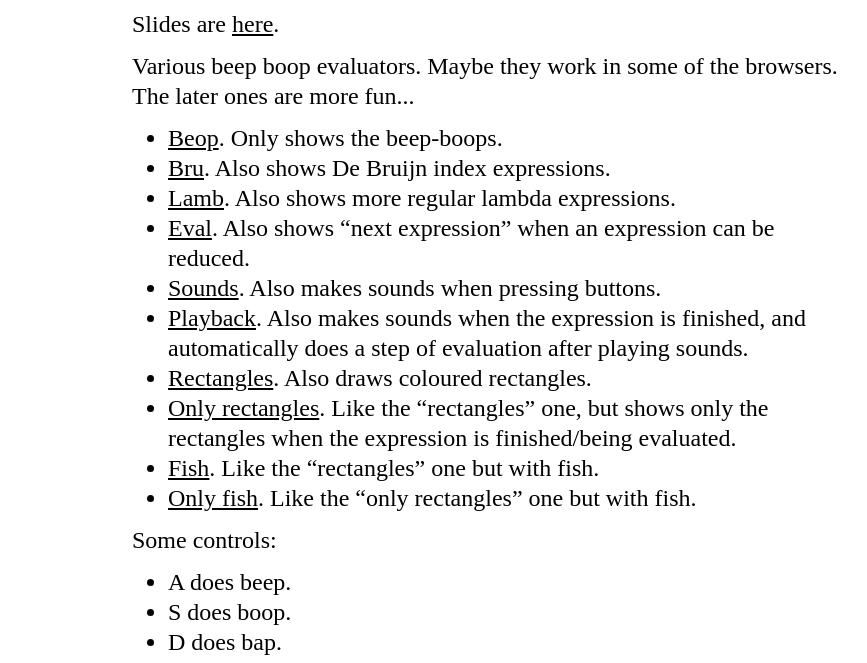
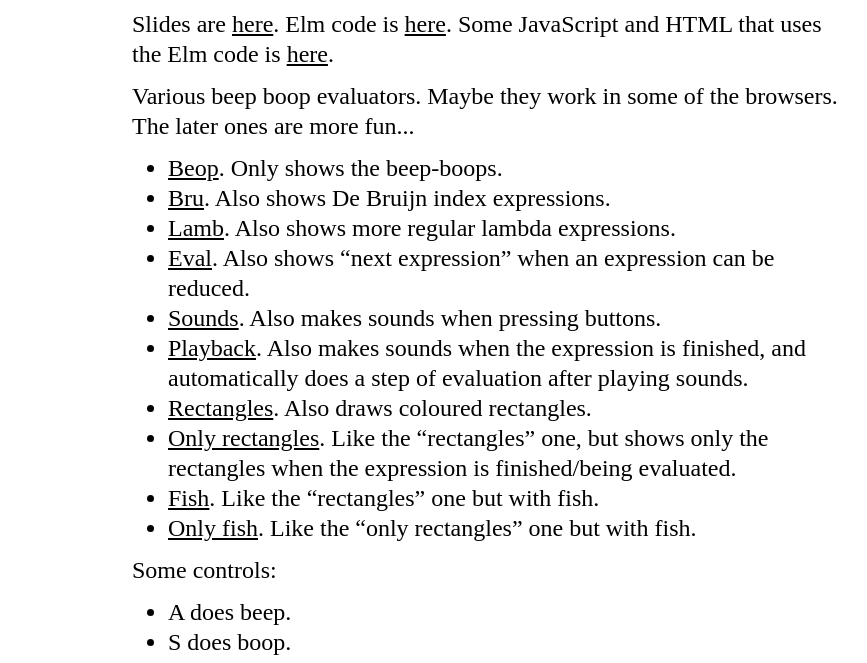
Before and after one commit to llama-the-ultimate/llama-the-ultimate.github.io-old, a plain HTML site: page notes/flat18.html in a window 1280 px wide. Shown: the part 113-776 px from the top of the page, without its empty margins (148-1015 px from the left). Drawn offline with Linux system fonts and the light colour scheme.

Commit message:
more beep boop links

```diff
--- a/notes/flat18.html
+++ b/notes/flat18.html
@@ -1,5 +1,8 @@
 <!DOCTYPE HTML>
-<html><head><meta charset="UTF-8"><title>Beep boop at flatMap</title><link rel="stylesheet" href="../styles.css"/></meta></head><body><div class="content"><div class="navinfo"><div class="nav"><a class="navlink" href="../index.html"><div class="navlink">λ</div></a></div></div><div class="text"><h1>Beep boop at flatMap</h1><p>Post that goes with flatMap(Oslo) talk <a href="http://2018.flatmap.no/talks/host-winje">Lambda Calculus Beep Boop</a>.</p><p>Slides are <a href="../slides/flatmap2018/index.html">here</a>.</p><p>Various beep boop evaluators. Maybe they work in some of the browsers. The later ones are more fun...</p><ul><li><a href="../slides/flatmap2018/beep-boop/0-beops.html">Beop</a>. Only shows the beep-boops.</li><li><a href="../slides/flatmap2018/beep-boop/1-beops-bru.html">Bru</a>. Also shows De Bruijn index expressions.</li><li><a href="../slides/flatmap2018/beep-boop/2-beops-bru-lamb.html">Lamb</a>. Also shows more regular lambda expressions.</li><li><a href="../slides/flatmap2018/beep-boop/3-beops-bru-lamb-eval.html">Eval</a>. Also shows “next expression” when an expression can be reduced.</li><li><a href="../slides/flatmap2018/beep-boop/4-sounds.html">Sounds</a>. Also makes sounds when pressing buttons.</li><li><a href="../slides/flatmap2018/beep-boop/5-playback.html">Playback</a>.
+<html><head><meta charset="UTF-8"><title>Beep boop at flatMap</title><link rel="stylesheet" href="../styles.css"/></meta></head><body><div class="content"><div class="navinfo"><div class="nav"><a class="navlink" href="../index.html"><div class="navlink">λ</div></a></div></div><div class="text"><h1>Beep boop at flatMap</h1><p>Post that goes with flatMap(Oslo) talk <a href="http://2018.flatmap.no/talks/host-winje">Lambda Calculus Beep Boop</a>.</p><p>Slides are <a href="../slides/flatmap2018/index.html">here</a>.
+Elm code is <a href="https://github.com/Glorp/elm-beep-boop">here</a>.
+Some JavaScript and HTML that uses the Elm code is
+<a href="https://github.com/llama-the-ultimate/llama-the-ultimate.github.io/tree/master/slides/flatmap2018/beep-boop">here</a>.</p><p>Various beep boop evaluators. Maybe they work in some of the browsers. The later ones are more fun...</p><ul><li><a href="../slides/flatmap2018/beep-boop/0-beops.html">Beop</a>. Only shows the beep-boops.</li><li><a href="../slides/flatmap2018/beep-boop/1-beops-bru.html">Bru</a>. Also shows De Bruijn index expressions.</li><li><a href="../slides/flatmap2018/beep-boop/2-beops-bru-lamb.html">Lamb</a>. Also shows more regular lambda expressions.</li><li><a href="../slides/flatmap2018/beep-boop/3-beops-bru-lamb-eval.html">Eval</a>. Also shows “next expression” when an expression can be reduced.</li><li><a href="../slides/flatmap2018/beep-boop/4-sounds.html">Sounds</a>. Also makes sounds when pressing buttons.</li><li><a href="../slides/flatmap2018/beep-boop/5-playback.html">Playback</a>.
 Also makes sounds when the expression is finished, and automatically does a step of evaluation after playing sounds.</li><li><a href="../slides/flatmap2018/beep-boop/6-rectangles.html">Rectangles</a>. Also draws coloured rectangles.</li><li><a href="../slides/flatmap2018/beep-boop/7-only-rectangles.html">Only rectangles</a>.
 Like the “rectangles” one, but shows only the rectangles when the expression is finished/being evaluated.</li><li><a href="../slides/flatmap2018/beep-boop/8-fish.html">Fish</a>. Like the “rectangles” one but with fish.</li><li><a href="../slides/flatmap2018/beep-boop/9-only-fish.html">Only fish</a>. Like the “only rectangles” one but with fish.</li></ul><p>Some controls:</p><ul><li>A does beep.</li><li>S does boop.</li><li>D does bap.</li><li>F does pling.</li><li>Backspace takes removes the latest/rightmost word (beep/boop/bap/pling) from current expression.</li><li>Space does a step of evaluation, if the expression is finished and can be reduced.
 (Unnecessary with the “playback” evaluator and later ones, as they kind of automatically evluate.)</li></ul><p>And like:</p><ul><li>Beep introduces a lambda. After a beep you have to write the body of the lambda.</li><li>Some boops and then a bap is a variable reference. Boop bap is 1, boop boop bap is 2, and so on. (The numbers work like De Bruijn indices.)</li><li>Pling does function application. After a pling you have to write the function and then after that the argument.</li></ul><p>So the identiy function is beep boop bap (A S D).
```
Also changed, not shown: 1 other file.
